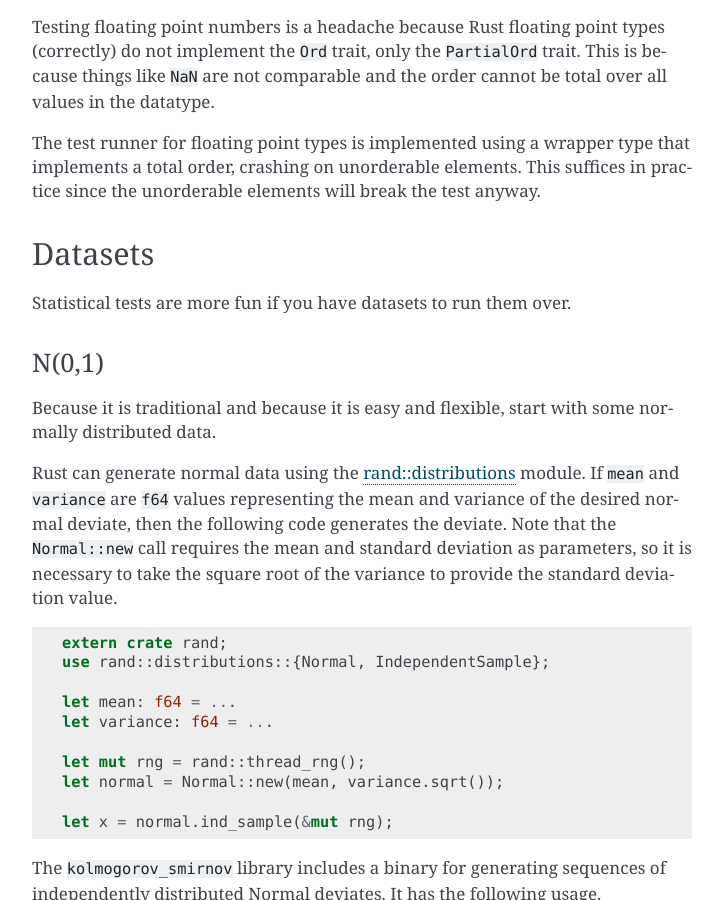
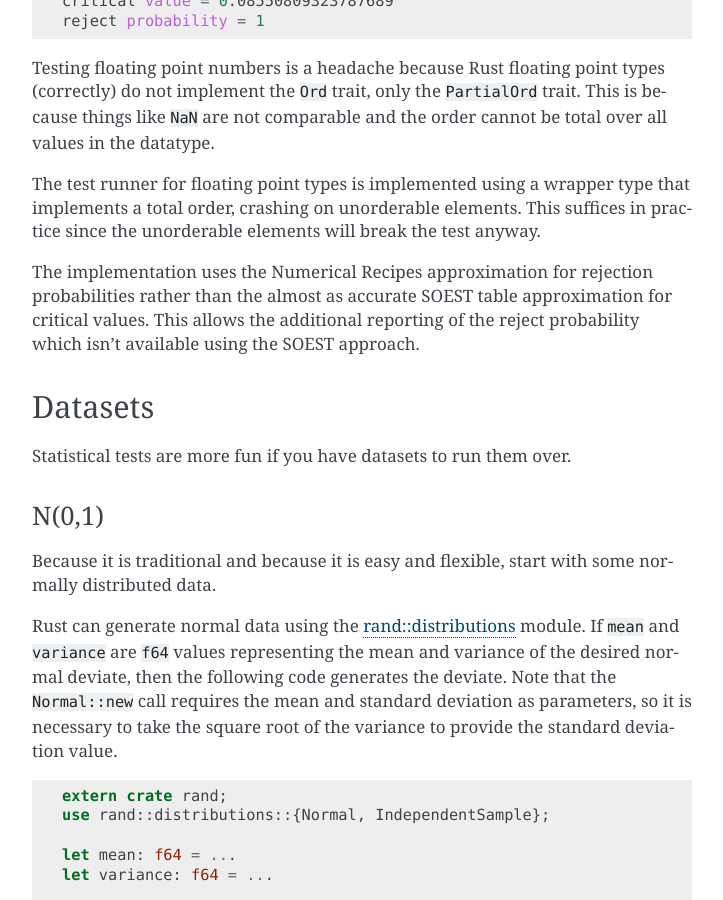
Before and after one commit to daithiocrualaoich/kolmogorov_smirnov, a Sphinx documentation site: the page built from doc/index.rst, in a window 1280 px wide and 900 px high, scrolled down 8580 px. Shown: the whole window, without its empty margins (388-1111 px from the left). Built offline with Sphinx 7.4.7, drawn with Linux system fonts in a browser that asks for light colours; formulas are drawn with MathJax 3; some of the changed text lies outside the part shown.

Commit message:
Add clarifying note about choice of Numerical Recipes approximation.

```diff
--- a/doc/index.rst
+++ b/doc/index.rst
@@ -172,6 +172,8 @@
 over the other sample size, the y axis being the critical value.
 
 .. image:: images/critical-values-1.png
+
+The SOEST tables are an excellent simplifying approximation.
 
 Discussion
 ~~~~~~~~~~
@@ -385,6 +387,11 @@
 The test runner for floating point types is implemented using a wrapper type
 that implements a total order, crashing on unorderable elements. This suffices
 in practice since the unorderable elements will break the test anyway.
+
+The implementation uses the Numerical Recipes approximation for rejection
+probabilities rather than the almost as accurate SOEST table approximation for
+critical values. This allows the additional reporting of the reject probability
+which isn't available using the SOEST approach.
 
 
 Datasets
```
Also changed, not shown: 1 other file.
